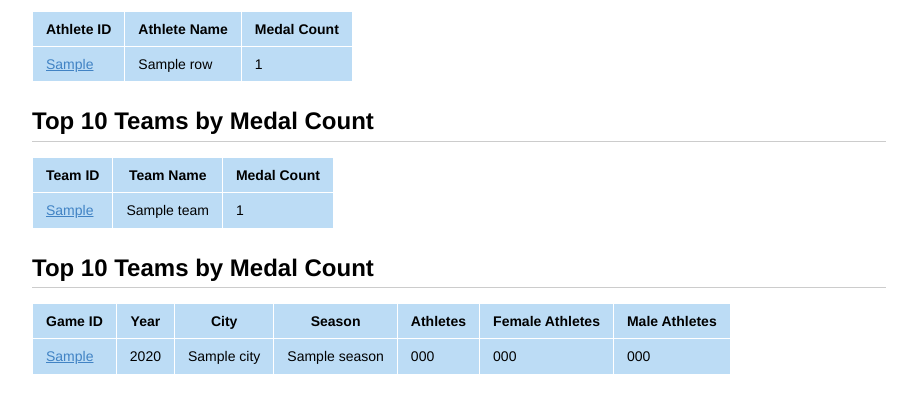
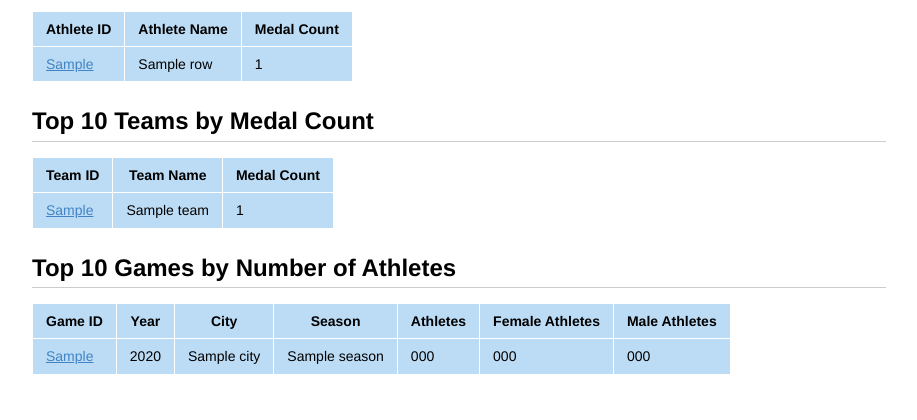
Before and after one commit to sarataboas/Base-de-dados---project, a Flask app: template templates/general-statistics.html in a window 1280 px wide. Shown: the part 585-1005 px from the top of the page, without its empty margins (181-1098 px from the left). Run offline with Flask 3, Linux system fonts and the light colour scheme; the template is opened without the code that fills it: most values are stand-ins (such as "Sample title", 1, 10 or a date in 2020).

Commit message:
general-statiscs

```diff
--- a/templates/general-statistics.html
+++ b/templates/general-statistics.html
@@ -97,7 +97,7 @@
   </div>
   <div>
     <div>
-        <h2>Top 10 Teams by Medal Count</h2>
+        <h2>Top 10 Games by Number of Athletes</h2>
 
         <table border="1">
             <thead>
```
